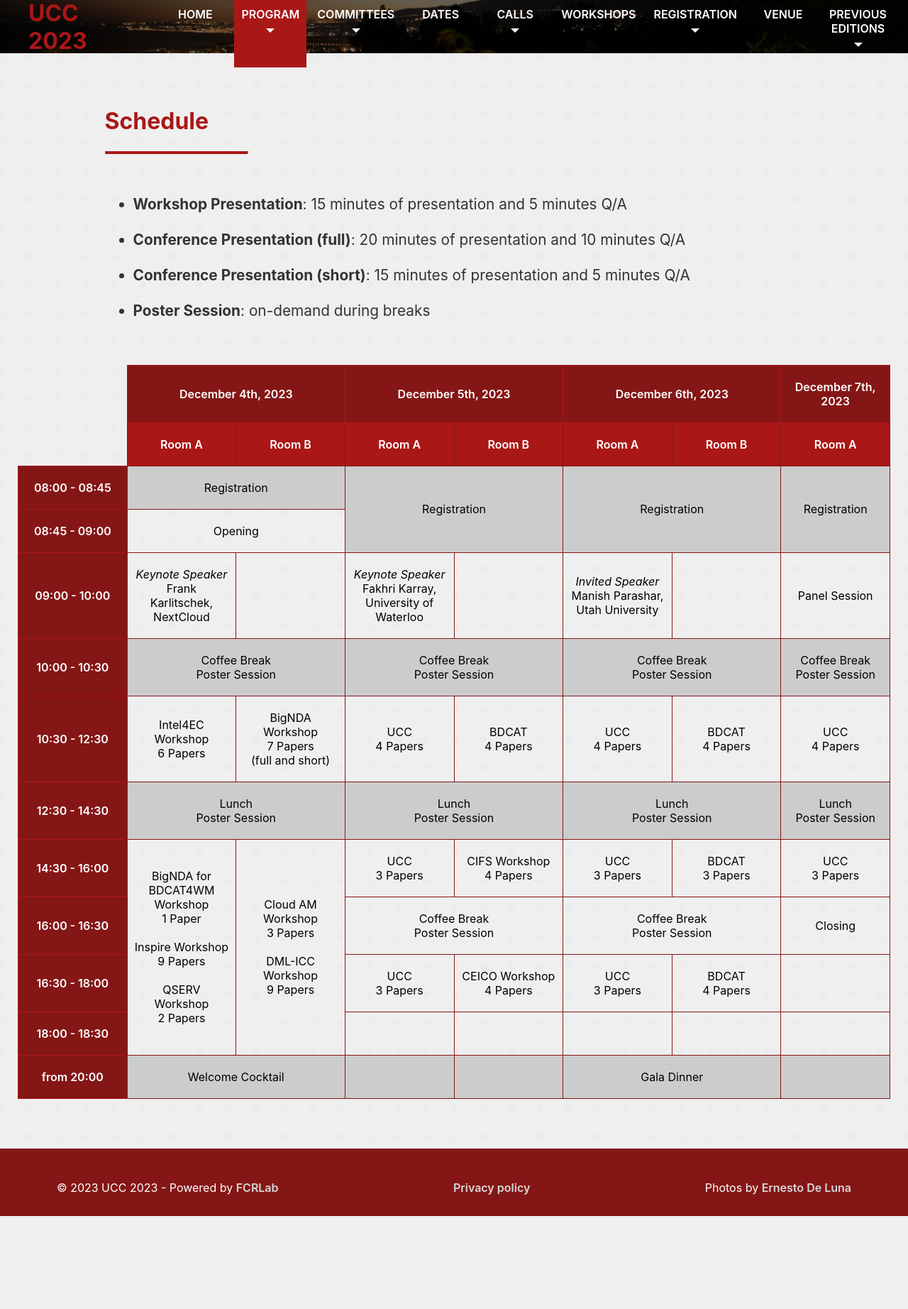
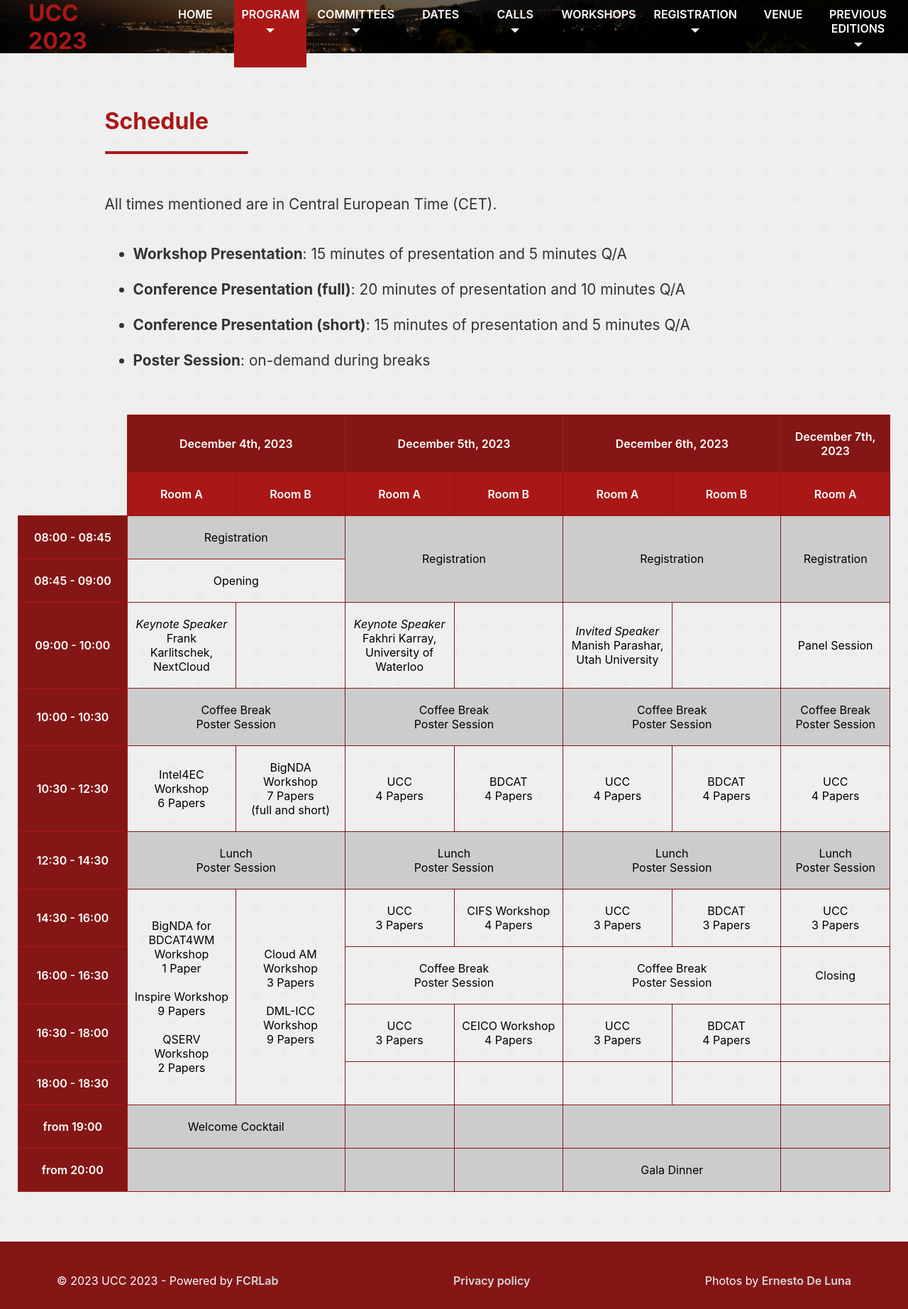
Before and after one commit to UCC-Conference/UCC2023, a React (Create React App) app: page /schedule in a window 1280 px wide. Shown: the whole page at 71% size. Before the commit the page ends 1713 px from the top, so only its background shows below. Built offline with nearby package versions, Linux system fonts and the light colour scheme.

Commit message:
update: welcome cocktail moved to 19; late registration default state enabled; CET time specified

```diff
--- a/src/pages/Program.js
+++ b/src/pages/Program.js
@@ -10,6 +10,7 @@ const Program = () => {
           <h1>Program</h1>
           <hr />
           <h2>Technical Program Sessions</h2>
+          <span>All times mentioned are in Central European Time (CET).</span>
 
           <h4>Monday, December 4th, 2023, 8:00 - 8:45 | Registration</h4>
           <h4>Monday, December 4th, 2023, 8:45 – 9:00 | Opening</h4>
@@ -50,7 +51,7 @@ const Program = () => {
           </div>
 
           <h4>
-            Monday, December 4th, 2023, starting at 20:00 | Welcome Cocktail
+            Monday, December 4th, 2023, starting at 19:00 | Welcome Cocktail
           </h4>
           <p>
             Hotel Villa Diodoro, Via Bagnoli Croci, 75, 98039, Taormina, Italy
--- a/src/pages/Registrations.js
+++ b/src/pages/Registrations.js
@@ -38,7 +38,7 @@ const fees = {
 };
 
 const Registrations = () => {
-  const [type, setType] = useState("early");
+  const [type, setType] = useState("late");
 
   function toggleState() {
     setType(type === "early" ? "late" : "early");
--- a/src/pages/Schedule.js
+++ b/src/pages/Schedule.js
@@ -8,6 +8,7 @@ const Schedule = () => {
       <Content>
         <h1>Schedule</h1>
         <hr />
+        <p>All times mentioned are in Central European Time (CET).</p>
         <ul>
           <li>
             <b>Workshop Presentation</b>: 15 minutes of presentation and 5
@@ -399,10 +400,22 @@ const Schedule = () => {
             </tr>
             <tr class="gray">
               <td data-t="s" data-v="from 20:00" id="sjs-A13">
+                from 19:00
+              </td>
+              <td colspan="2" data-t="s" data-v="Welcome Cocktail" id="sjs-B13">
+                Welcome Cocktail
+              </td>
+              <td id="sjs-D13"></td>
+              <td id="sjs-E13"></td>
+              <td colspan="2" data-t="s" data="" v="Gala Dinner" id="sjs-F13">
+              </td>
+              <td id="sjs-H13"></td>
+            </tr>
+            <tr class="gray">
+              <td data-t="s" data-v="from 20:00" id="sjs-A13">
                 from 20:00
               </td>
               <td colspan="2" data-t="s" data-v="Welcome Cocktail" id="sjs-B13">
-                Welcome Cocktail
               </td>
               <td id="sjs-D13"></td>
               <td id="sjs-E13"></td>
```
